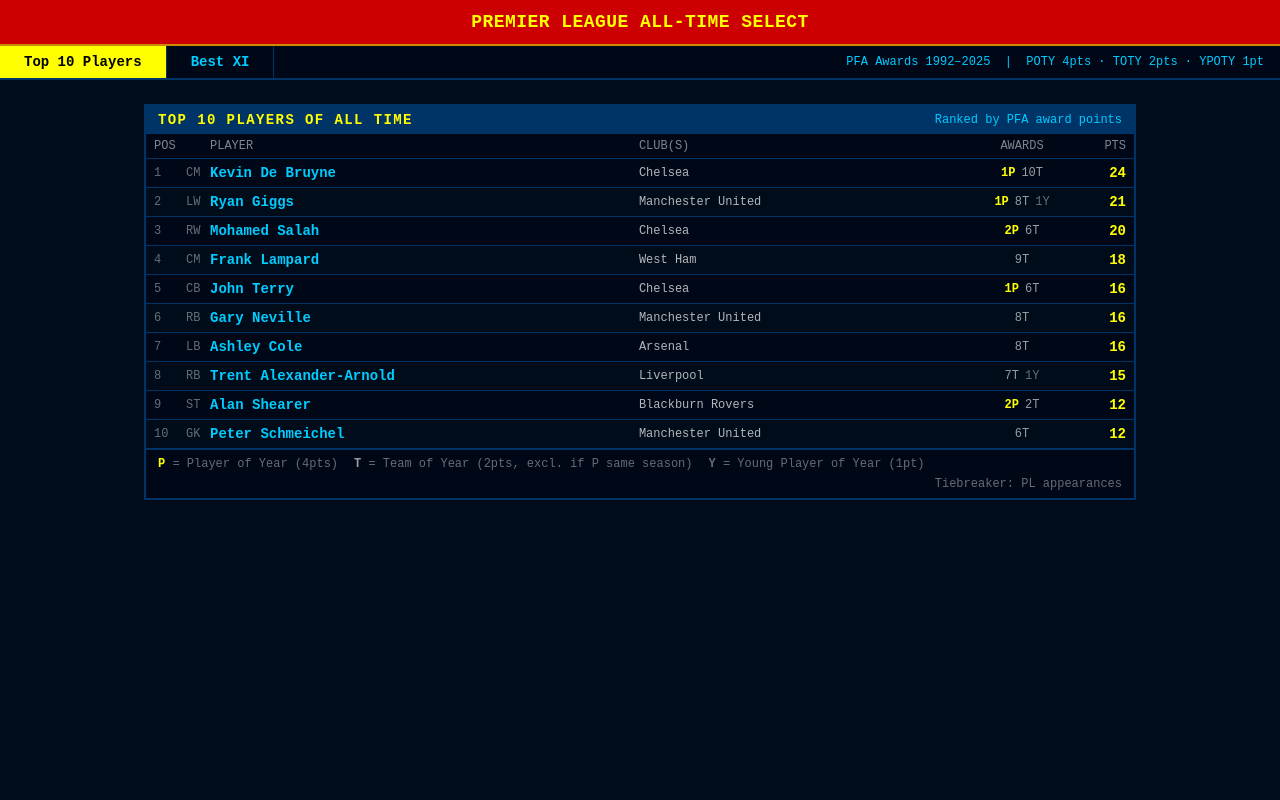
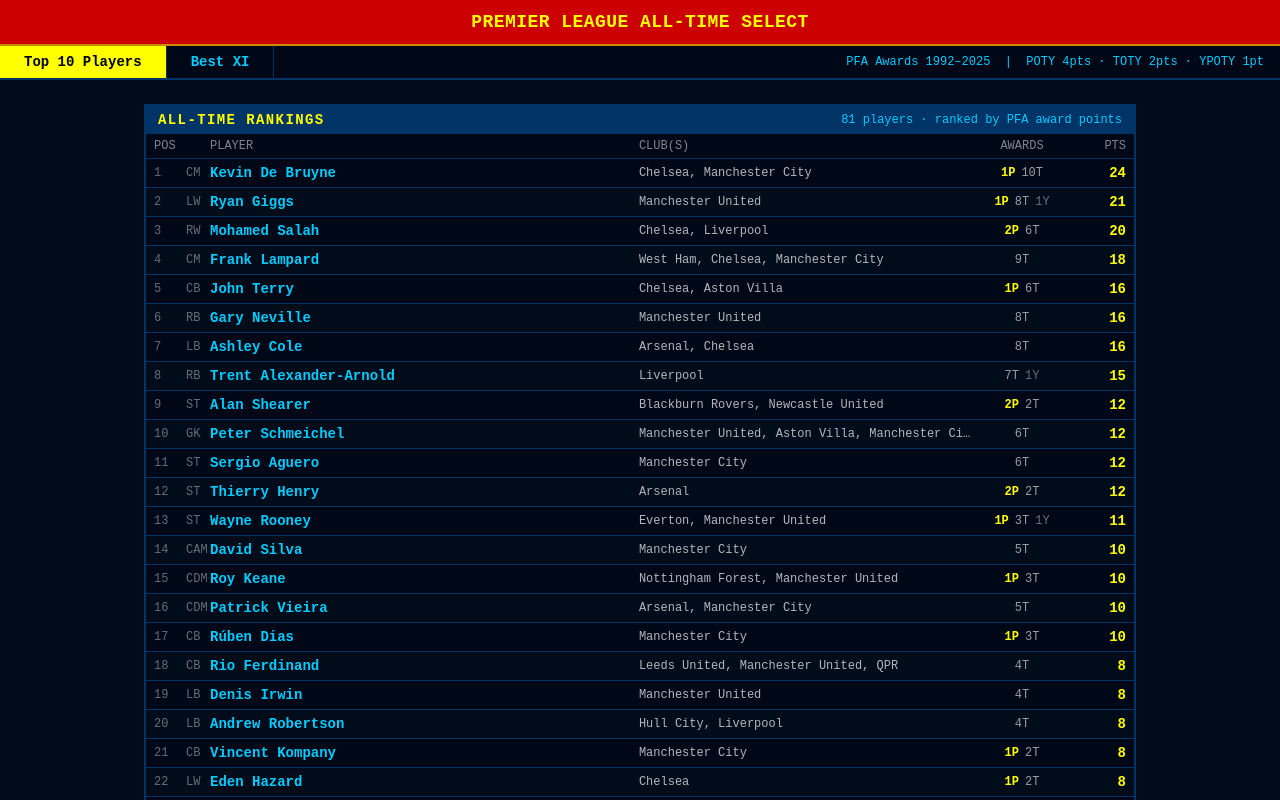
Before and after one commit to ralphcollett/best-of-prem, a React (Vite) app: page / in a window 1280 px wide. Shown: the top 800 px of the page. Built offline with nearby package versions, Linux system fonts and the light colour scheme.

Commit message:
Show all teams.

```diff
--- a/src/components/Leaderboard.tsx
+++ b/src/components/Leaderboard.tsx
@@ -1,22 +1,50 @@
+import { useEffect, useRef, useState } from 'react';
 import { PlayerScore } from '../utils/scoring';
 
 interface Props {
   ranked: PlayerScore[];
 }
 
+const PAGE_SIZE = 20;
+
 export function Leaderboard({ ranked }: Props) {
-  const top10 = ranked.slice(0, 10);
+  const [visible, setVisible] = useState(PAGE_SIZE);
+  const sentinelRef = useRef<HTMLDivElement>(null);
+
+  useEffect(() => {
+    const sentinel = sentinelRef.current;
+    if (!sentinel) return;
+
+    const observer = new IntersectionObserver(
+      (entries) => {
+        if (entries[0].isIntersecting) {
+          setVisible(v => Math.min(v + PAGE_SIZE, ranked.length));
+        }
+      },
+      { threshold: 0.1 }
+    );
+
+    observer.observe(sentinel);
+    return () => observer.disconnect();
+  }, [ranked.length]);
+
+  const rows = ranked.slice(0, visible);
+  const hasMore = visible < ranked.length;
 
   return (
     <div className="border-2 border-cm-border overflow-hidden">
       {/* Panel header */}
       <div className="bg-cm-border px-3 py-1 flex items-center justify-between flex-wrap gap-1">
-        <span className="text-cm-yellow font-bold text-sm uppercase tracking-widest">Top 10 Players of All Time</span>
-        <span className="text-cm-cyan text-xs">Ranked by PFA award points</span>
+        <span className="text-cm-yellow font-bold text-sm uppercase tracking-widest">
+          All-Time Rankings
+        </span>
+        <span className="text-cm-cyan text-xs">
+          {ranked.length} players · ranked by PFA award points
+        </span>
       </div>
 
       {/* Column headings */}
-      <div className="grid grid-cols-[2rem_1.5rem_minmax(0,1fr)_minmax(0,0.8fr)_5rem_4rem] bg-cm-panel border-b border-cm-border px-2 py-1 text-xs text-white/50 uppercase">
+      <div className="grid grid-cols-[2rem_1.5rem_minmax(0,1fr)_minmax(0,0.8fr)_5rem_4rem] bg-cm-panel border-b border-cm-border px-2 py-1 text-xs text-white/50 uppercase sticky top-0 z-10">
         <span>Pos</span>
         <span></span>
         <span className="min-w-0">Player</span>
@@ -25,7 +53,7 @@
         <span className="text-right">Pts</span>
       </div>
 
-      {top10.map((ps, i) => (
+      {rows.map((ps, i) => (
         <div
           key={ps.player.id}
           className={`grid grid-cols-[2rem_1.5rem_minmax(0,1fr)_minmax(0,0.8fr)_5rem_4rem] px-2 py-1 text-sm border-b border-cm-border items-center ${
@@ -35,7 +63,7 @@
           <span className="text-white/40 text-xs">{i + 1}</span>
           <span className="text-xs text-white/40">{ps.player.position}</span>
           <span className="text-cm-cyan font-bold truncate min-w-0 pr-2">{ps.player.name}</span>
-          <span className="text-white/70 text-xs truncate min-w-0 pr-2">{ps.player.clubs[0]}</span>
+          <span className="text-white/70 text-xs truncate min-w-0 pr-2">{ps.player.clubs.join(', ')}</span>
           <div className="flex gap-1.5 text-xs justify-center">
             {ps.breakdown.potyCount > 0 && (
               <span className="text-cm-yellow font-bold">{ps.breakdown.potyCount}P</span>
@@ -51,6 +79,11 @@
         </div>
       ))}
 
+      {/* Infinite scroll sentinel */}
+      <div ref={sentinelRef} className="py-1 text-center text-xs text-white/20">
+        {hasMore ? 'Loading...' : `All ${ranked.length} players shown`}
+      </div>
+
       {/* Key */}
       <div className="bg-cm-panel border-t border-cm-border px-3 py-1.5 flex flex-wrap gap-x-4 gap-y-1 text-xs text-white/40">
         <span><span className="text-cm-yellow font-bold">P</span> = Player of Year (4pts)</span>
```
